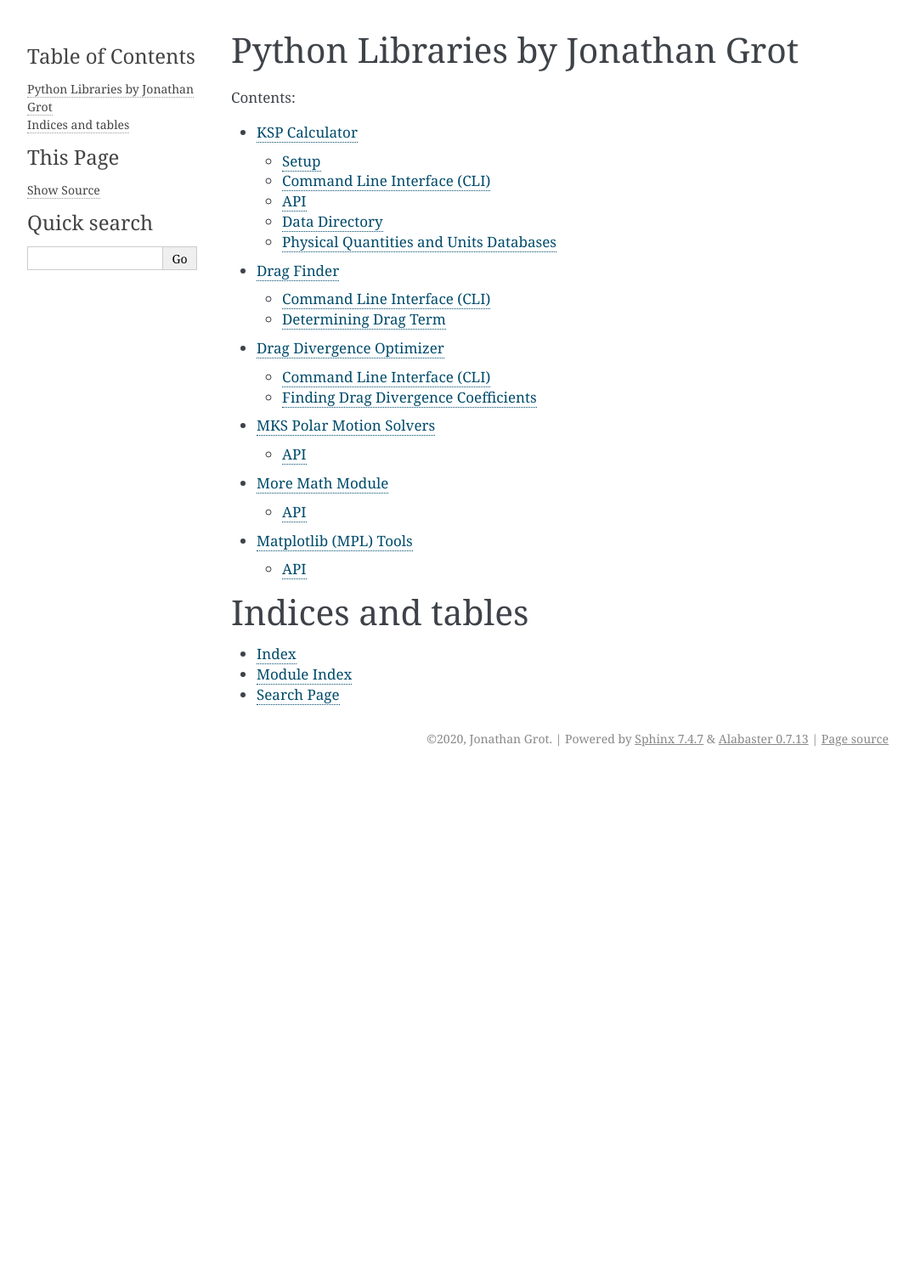
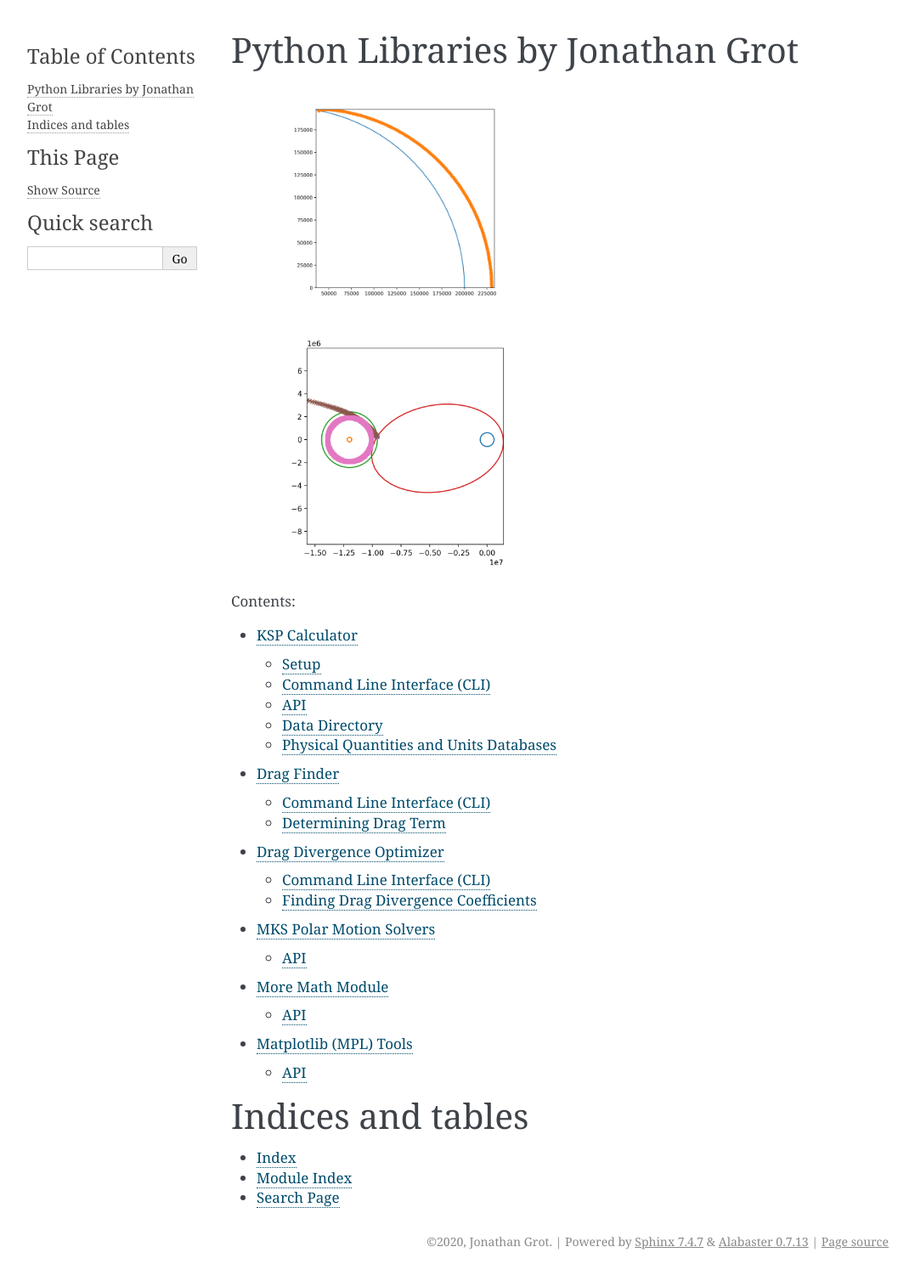
Before and after one commit to jgrot/grotlib, a Sphinx documentation site: the page built from python/doc/source/index.rst, in a window 1280 px wide. Shown: the whole page at 85% size, without its empty margins (106-1183 px from the left). Built offline with Sphinx 7.4.7, drawn with Linux system fonts in a browser that asks for light colours; before the commit the page ends 909 px from its top, so only the background shows below that.

Commit message:
Added example images to RST docs.

```diff
--- a/python/doc/source/index.rst
+++ b/python/doc/source/index.rst
@@ -5,6 +5,13 @@
 
 Python Libraries by Jonathan Grot
 =================================
+
+.. image:: mun_landing.png
+   :width: 400
+
+.. image:: transfers.png
+   :width: 400
+
 
 .. toctree::
    :maxdepth: 2
```
Also changed, not shown: python/doc/source/mun_landing.png (added), python/doc/source/transfers.png (added).
